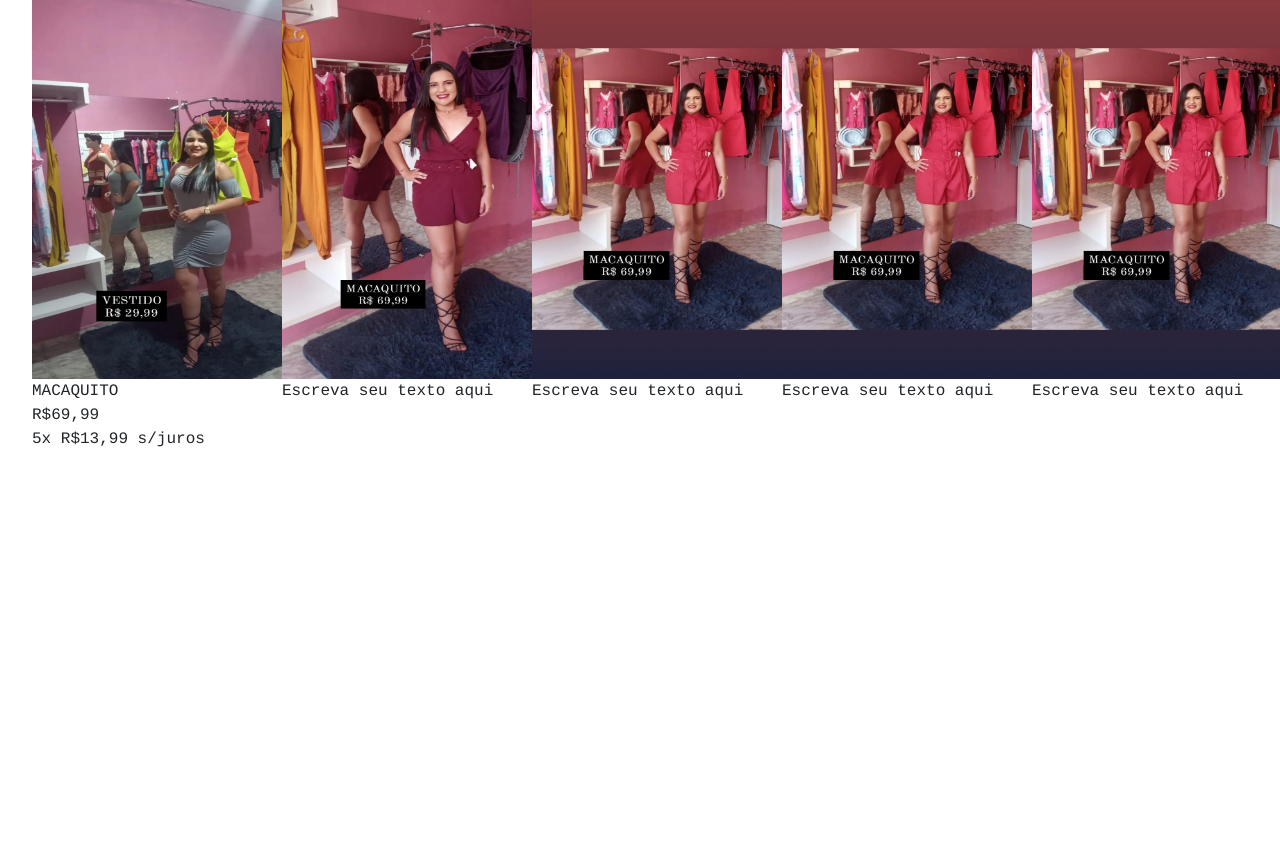
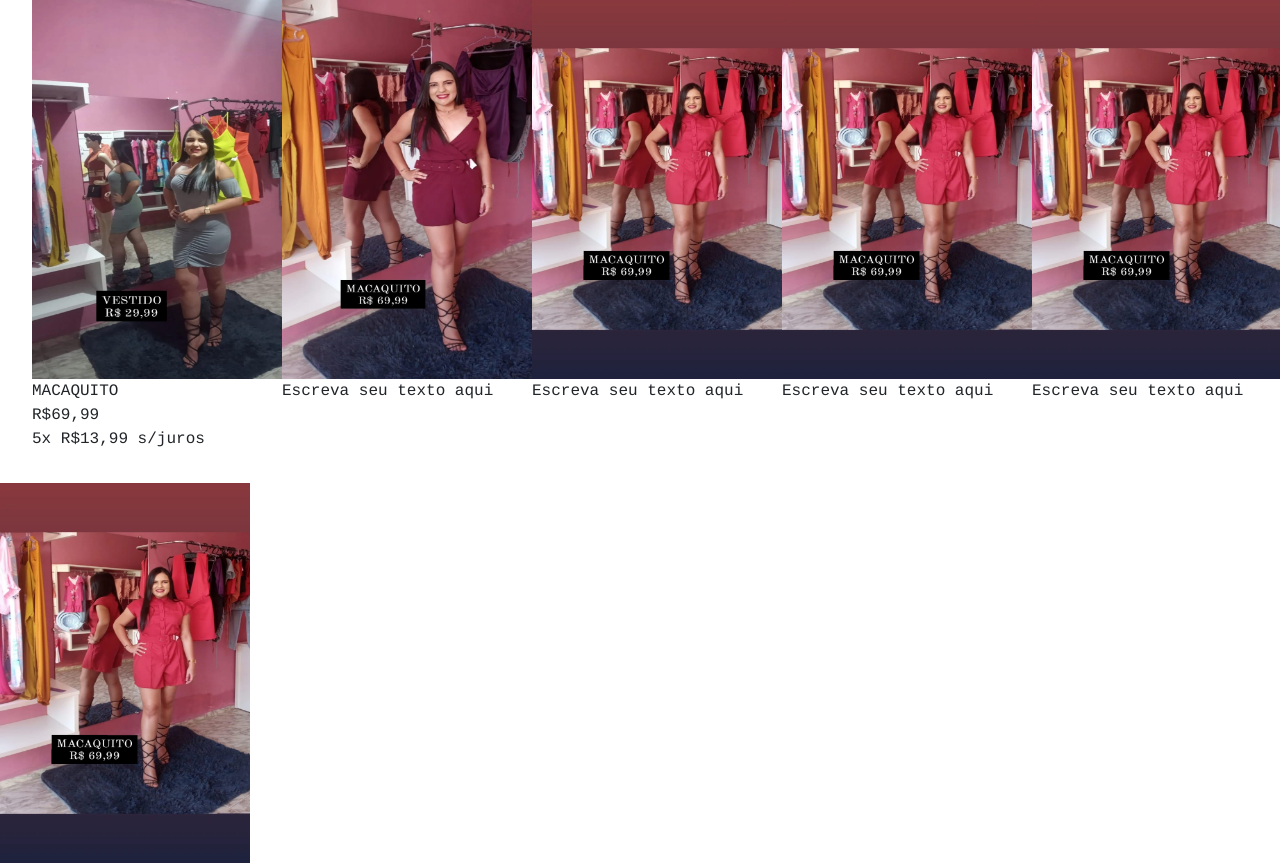
Before and after one commit to FelipeSsant0s/Siteebeatrix, a Flask app: page /feminina in a window 1280 px wide. Shown: the part 3073-3936 px from the top of the page. Before the commit the page ends 3520 px from the top, so only its background shows below. Run offline with Flask 2, Linux system fonts and the light colour scheme.

Commit message:
Alteração Feminina
adicionado mais imagens

```diff
--- a/templates/feminina.html
+++ b/templates/feminina.html
@@ -140,7 +140,7 @@
             </li>
         </ul>
 
-
+    <img class="imgfem3" src="{{url_for('static',filename='femin/fem7.jpg')}}">
 
     </body>
 
```
